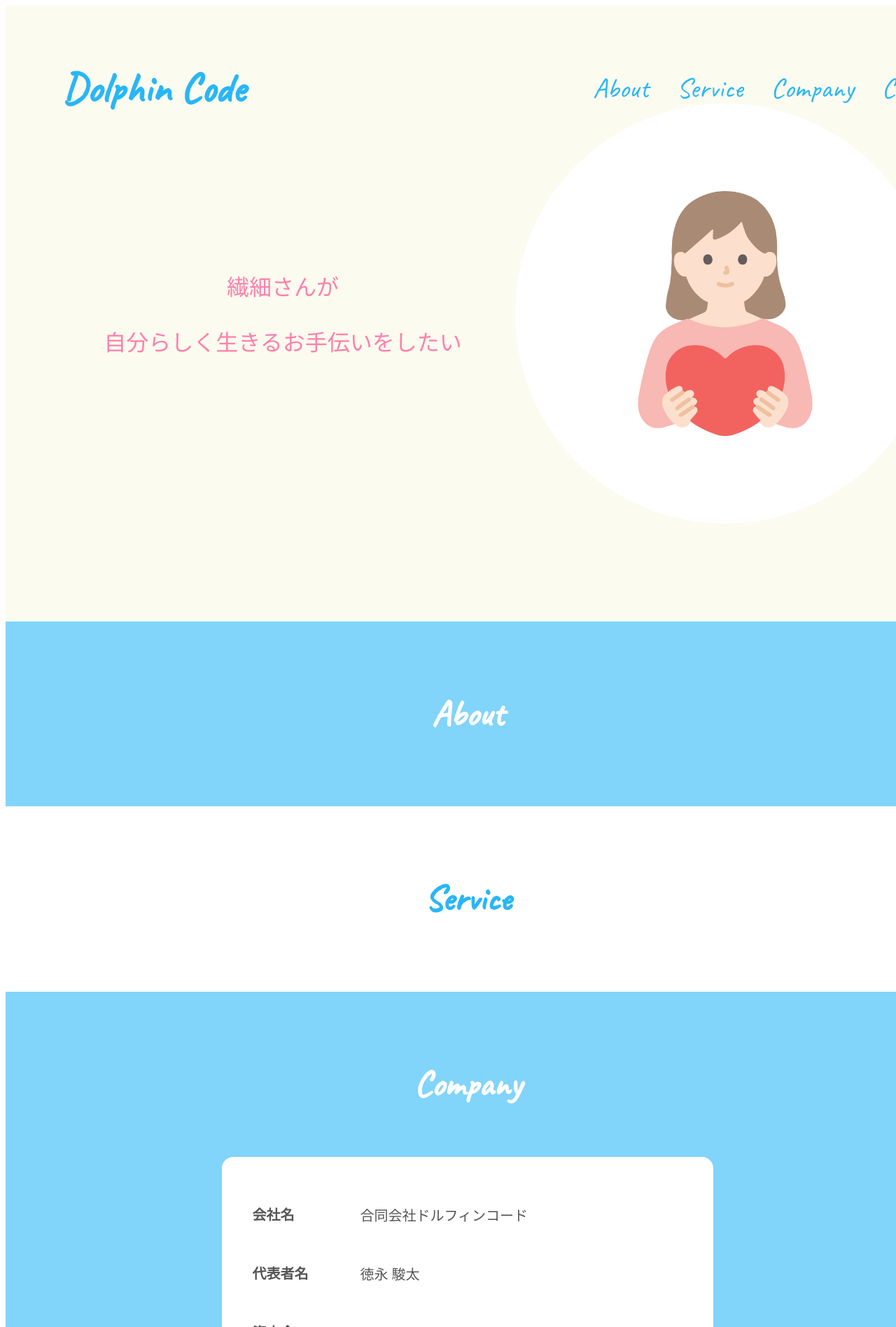
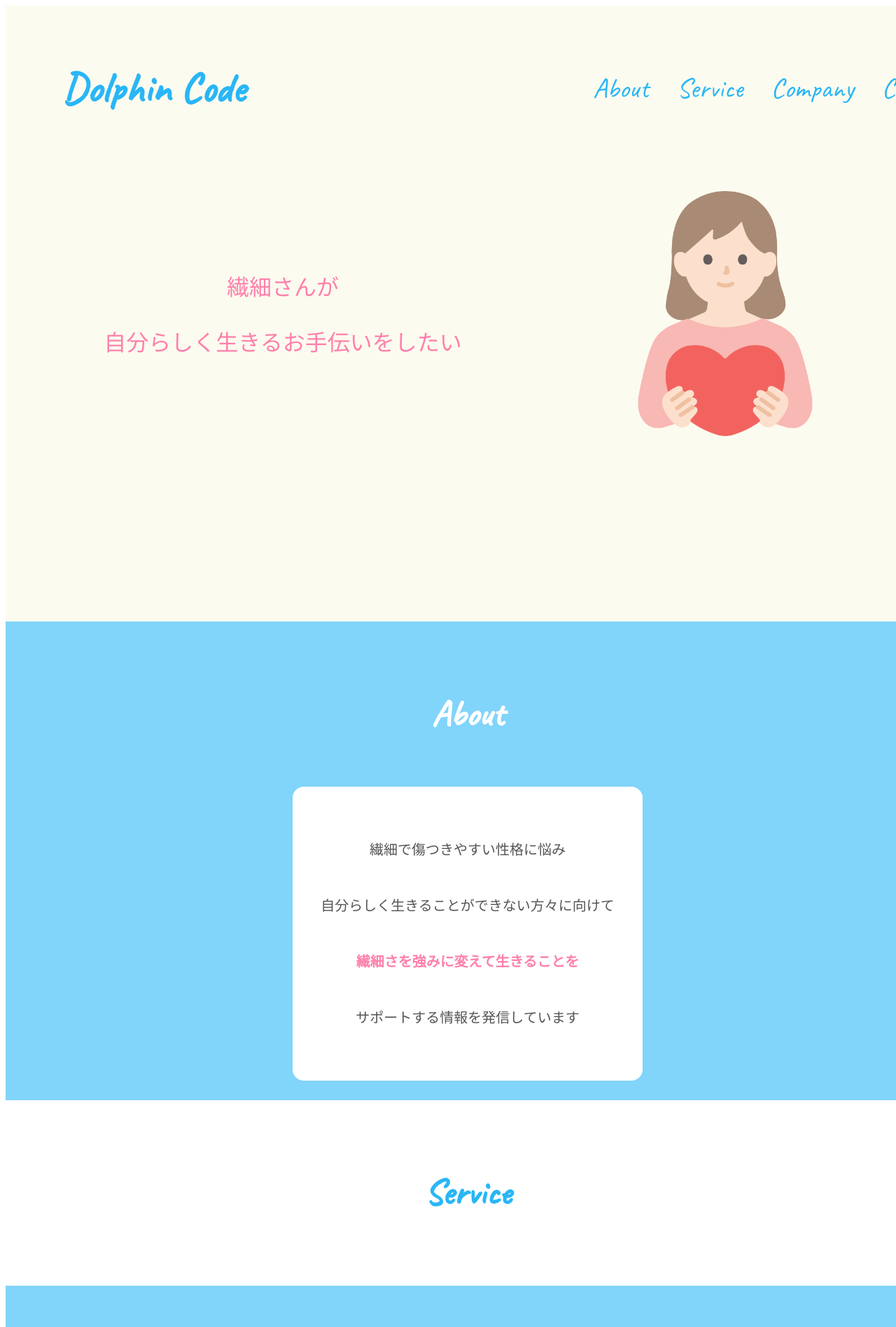
Before and after one commit to tokushun109/dolphin-code, a Next.js app: page / in a window 1280 px wide. Shown: the top 1896 px of the page at 70% size. Built offline with nearby package versions, Linux system fonts and the light colour scheme; a web font is replaced by a local one.

Commit message:
aboutセクションの作成

```diff
--- a/src/components/containers/Main/index.tsx
+++ b/src/components/containers/Main/index.tsx
@@ -8,11 +8,14 @@ const Main = () => {
                 <div className={styles.sentence}>
                     <div className={styles.sentenceWrapper}>
                         <p>繊細さんが</p>
-                        <p>自分らしく生きるお手伝いをしたい</p>
+                        <p>
+                            自分らしく生きる
+                            <br className={styles.sm} />
+                            お手伝いをしたい
+                        </p>
                     </div>
                 </div>
                 <div className={styles.image}>
-                    <div className={styles.imageWrapper}>
                     <Image
                         src='/img/main.png'
                         width={250}
@@ -22,7 +25,6 @@ const Main = () => {
                 </div>
             </div>
         </div>
-        </div>
     )
 }
 
--- a/src/components/containers/Main/styles/style.module.scss
+++ b/src/components/containers/Main/styles/style.module.scss
@@ -33,7 +33,18 @@
                 text-align: center;
                 height: auto;
                 padding-top: 160px;
-                font-size: 18px;
+                font-size: 24px;
+            }
+
+            .sentenceWrapper {
+
+                .sm {
+                    display: none;
+
+                    @include sm() {
+                        display: block;
+                    }
+                }
             }
         }
 
@@ -50,16 +61,6 @@
                 text-align: center;
                 margin-top: 40px;
             }
-
-            .imageWrapper {
-                background: $bg-light-color;
-                width: 600px;
-                height: 600px;
-                display: flex;
-                justify-content: center;
-                align-items: center;
-                border-radius: 50%;
-            }
         }
     }
 
--- a/src/pages/index.tsx
+++ b/src/pages/index.tsx
@@ -26,7 +26,14 @@ export default function Home() {
                 <Header />
                 <Main />
                 <Section id={NavigationEnum.About} title='About'>
-                    <div></div>
+                    <div className={styles.aboutContainer}>
+                        <p>繊細で傷つきやすい性格に悩み</p>
+                        <p>自分らしく生きることができない方々に向けて</p>
+                        <p>
+                            <span>繊細さを強みに変えて生きることを</span>
+                        </p>
+                        <p>サポートする情報を発信しています</p>
+                    </div>
                 </Section>
                 <Section
                     id={NavigationEnum.Service}
--- a/src/pages/styles/Home.module.scss
+++ b/src/pages/styles/Home.module.scss
@@ -1,5 +1,32 @@
 .container {
+    .aboutContainer {
+        text-align: center;
+        background: $bg-light-color;
+        padding: 40px;
+        border-radius: 16px;
+        font-size: 20px;
+
+        @include sm() {
+            padding: 12px;
+            margin-bottom: 48px;
+            font-size: 14px;
+        }
+
+        p {
+            line-height: 60px;
+
+            span {
+                font-weight: 600;
+                color: $accent-color;
+            }
+        }
+    }
+
     .companyContainer {
+        @include sm() {
+            padding: 12px
+        }
+
         table {
             table-layout: auto;
             padding: 40px;
@@ -8,7 +35,9 @@
             border-radius: 16px;
 
             @include sm() {
+                padding: 12px;
                 margin-bottom: 48px;
+                font-size: 14px;
             }
 
             tbody {
```
Lines whose indentation alone changed are shown as unchanged.
